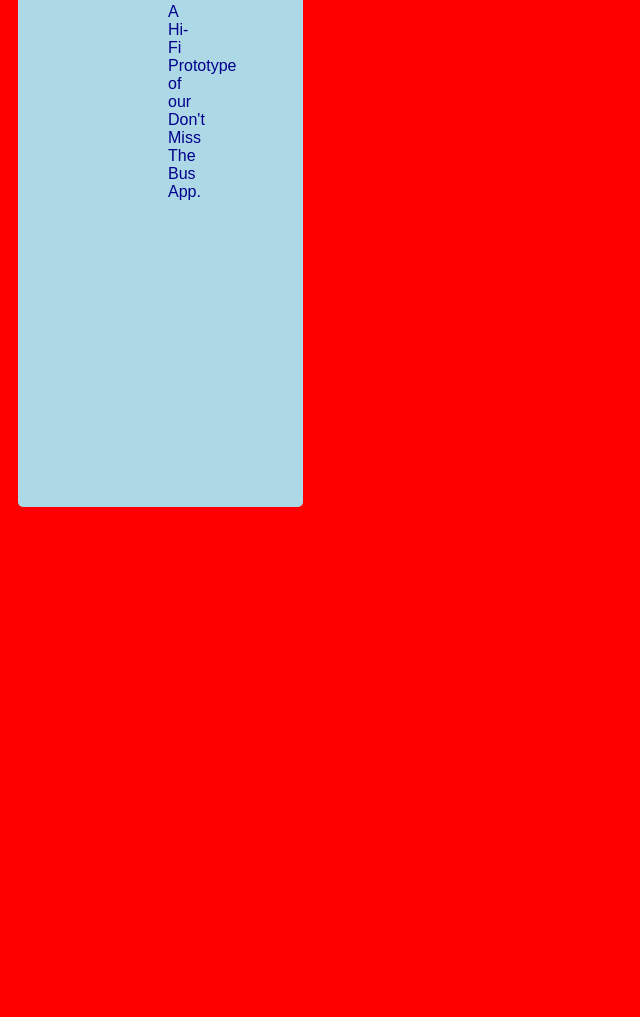
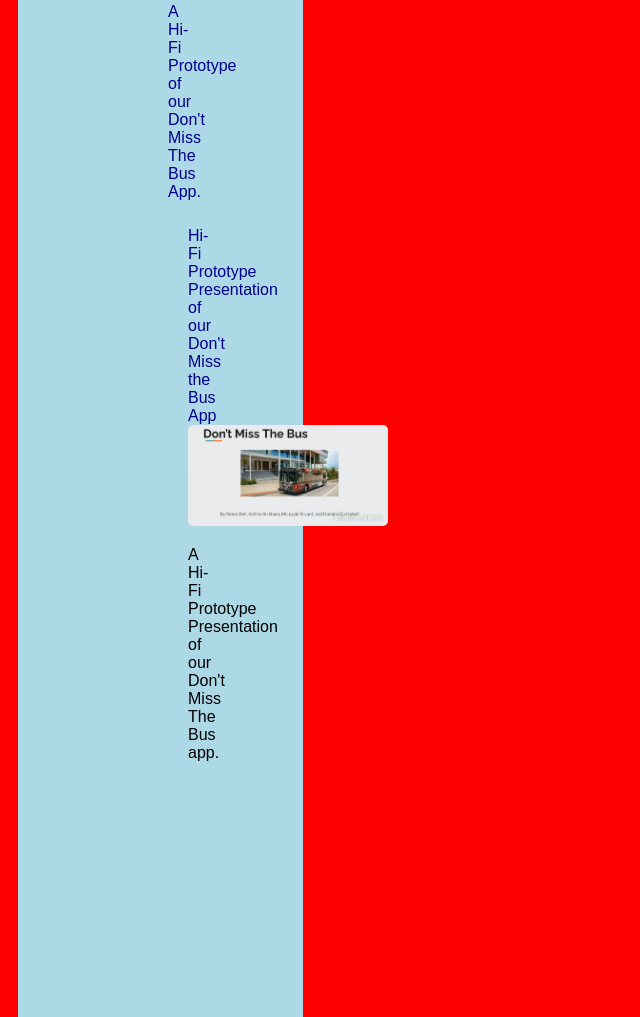
Before and after one commit to ReeceBell/ReeceBell.github.io, a plain HTML site: page index.html in a window 1280 px wide. Shown: the part 5461-6478 px from the top of the page, without its empty margins (0-640 px from the left). Before the commit the page ends 5998 px from the top, so only its background shows below. Drawn offline with Linux system fonts and the light colour scheme.

Commit message:
Add files via upload

```diff
--- a/index.html
+++ b/index.html
@@ -97,6 +97,15 @@
            A Hi-Fi Prototype of our Don't Miss The Bus App.
         </p>
     </section>
+     <!-- Hi-Fi Prototype Presentation Assignment-->
+   <section class="assignment">
+    <a href="https://youtu.be/uOITEO7VOfE">Hi-Fi Prototype Presentation of our Don't Miss the Bus App</h2></a>
+  <a href="https://youtu.be/uOITEO7VOfE"><img src="Images/Presentation.PNG"></a>
+<section class="ass-details">
+    <p>
+       A Hi-Fi Prototype Presentation of our Don't Miss The Bus app.
+    </p>
+</section>
 
 </div>
     </body>
```
Also changed, not shown: Images/Presentation.PNG (added), Images/career center event.PNG (added).
